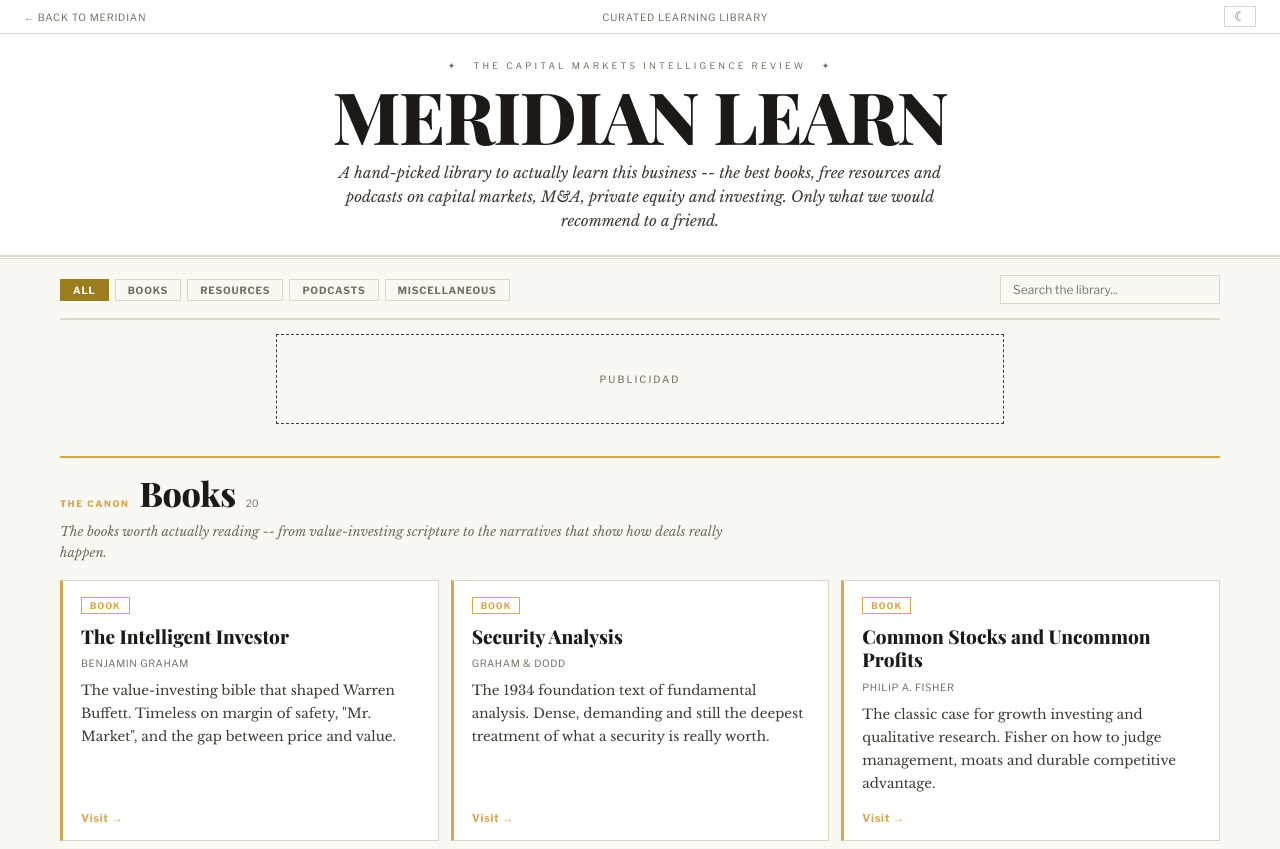
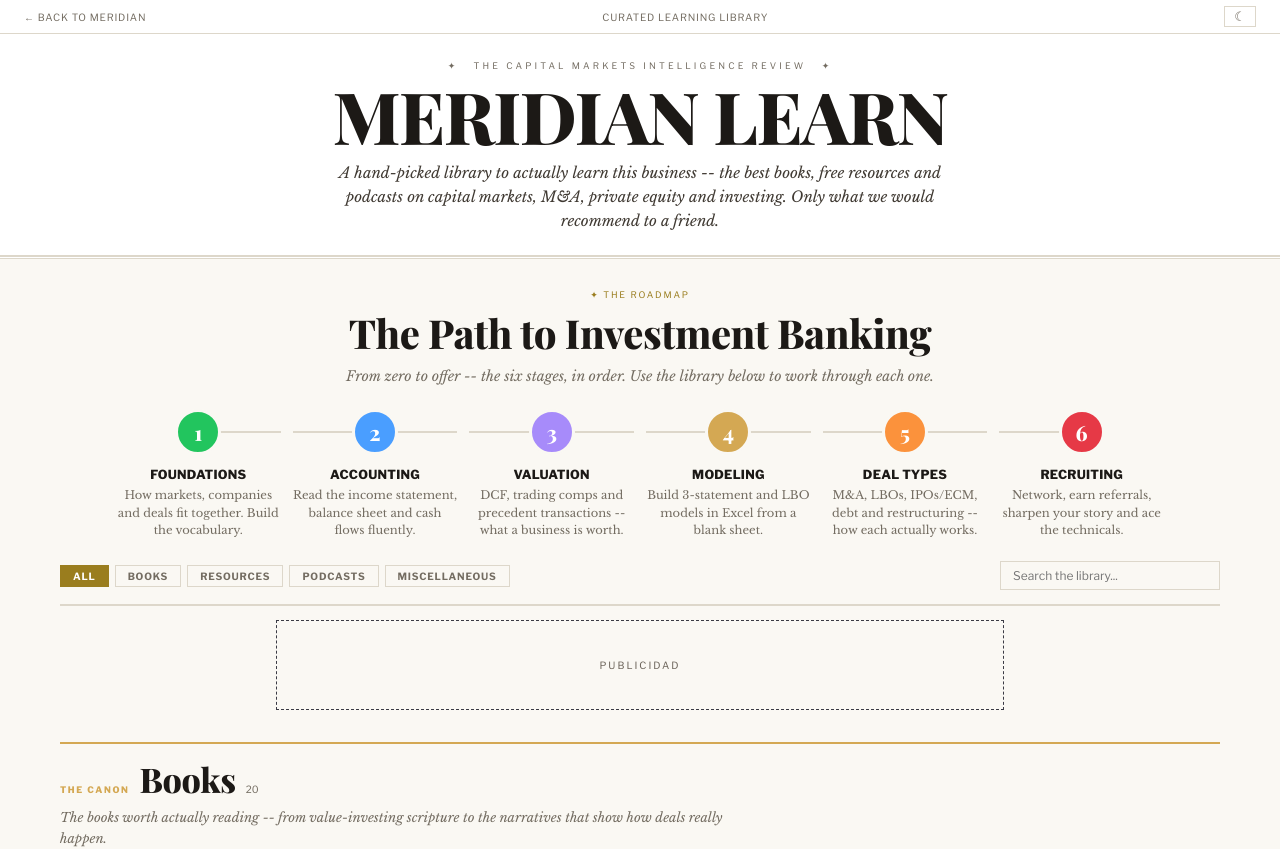
Before and after one commit to arosmuno/Meridian, a Next.js app: page /learn in a window 1280 px wide. Shown: the top 849 px of the page. Built offline with nearby package versions, Linux system fonts and the light colour scheme; no server answers.

Commit message:
Add files via upload

```diff
--- a/pages/learn.js
+++ b/pages/learn.js
@@ -10,6 +10,42 @@
   Podcasts: { accent: '#a78bfa', tag: 'Listen', desc: 'Long-form conversations that make the commute smarter -- deals, strategy and the people behind them.' },
   Miscellaneous: { accent: '#22c55e', tag: 'The toolkit', desc: 'The daily newsletters, data tools and communities that keep you sharp and current.' },
 };
+
+// Ruta visual "de cero a IB": etapas ordenadas de principiante a avanzado.
+const IB_STEPS = [
+  { n: 1, color: '#22c55e', title: 'Foundations', desc: 'How markets, companies and deals fit together. Build the vocabulary.' },
+  { n: 2, color: '#4a9eff', title: 'Accounting', desc: 'Read the income statement, balance sheet and cash flows fluently.' },
+  { n: 3, color: '#a78bfa', title: 'Valuation', desc: 'DCF, trading comps and precedent transactions -- what a business is worth.' },
+  { n: 4, color: '#d4a853', title: 'Modeling', desc: 'Build 3-statement and LBO models in Excel from a blank sheet.' },
+  { n: 5, color: '#fb923c', title: 'Deal types', desc: 'M&A, LBOs, IPOs/ECM, debt and restructuring -- how each actually works.' },
+  { n: 6, color: '#e63946', title: 'Recruiting', desc: 'Network, earn referrals, sharpen your story and ace the technicals.' },
+];
+
+function PathToIB() {
+  return (
+    <section style={{ maxWidth: 1100, margin: '0 auto', padding: '30px 20px 6px' }}>
+      <div style={{ textAlign: 'center', marginBottom: 22 }}>
+        <div style={{ fontFamily: 'var(--s)', fontSize: 9, letterSpacing: '.2em', color: 'var(--gold)', textTransform: 'uppercase', marginBottom: 6 }}>&#10022; The roadmap</div>
+        <h2 style={{ fontFamily: 'var(--d)', fontSize: 'clamp(26px,3.4vw,40px)', fontWeight: 800, color: 'var(--text-hi)', margin: '0 0 6px', letterSpacing: '-.01em' }}>The Path to Investment Banking</h2>
+        <p style={{ fontFamily: 'var(--r)', fontSize: 14, color: 'var(--text-mid)', fontStyle: 'italic', maxWidth: 620, margin: '0 auto', lineHeight: 1.6 }}>From zero to offer -- the six stages, in order. Use the library below to work through each one.</p>
+      </div>
+      <div className="ib-path" style={{ display: 'flex', flexWrap: 'wrap', justifyContent: 'center' }}>
+        {IB_STEPS.map((s, i) => (
+          <div key={s.n} style={{ flex: '1 1 150px', minWidth: 140, maxWidth: 200, position: 'relative', padding: '0 6px' }}>
+            <div style={{ position: 'relative', height: 46, marginBottom: 12 }}>
+              <div style={{ position: 'absolute', top: 22, left: i === 0 ? '50%' : 0, right: i === IB_STEPS.length - 1 ? '50%' : 0, height: 2, background: 'var(--border)' }} />
+              <div style={{ position: 'absolute', top: 0, left: '50%', transform: 'translateX(-50%)', width: 46, height: 46, borderRadius: '50%', background: s.color, color: '#fff', display: 'flex', alignItems: 'center', justifyContent: 'center', fontFamily: 'var(--d)', fontSize: 21, fontWeight: 800, zIndex: 1, border: '3px solid var(--bg)' }}>{s.n}</div>
+            </div>
+            <div style={{ textAlign: 'center' }}>
+              <div style={{ fontFamily: 'var(--s)', fontSize: 12.5, fontWeight: 800, color: 'var(--text-hi)', letterSpacing: '.02em', textTransform: 'uppercase' }}>{s.title}</div>
+              <p style={{ fontFamily: 'var(--r)', fontSize: 11.5, color: 'var(--text-mid)', margin: '5px 0 0', lineHeight: 1.5 }}>{s.desc}</p>
+            </div>
+          </div>
+        ))}
+      </div>
+    </section>
+  );
+}
 
 function ResourceCard({ r, accent }) {
   return (
@@ -86,6 +122,9 @@
           </div>
         </div>
 
+        {/* PATH TO IB */}
+        <PathToIB />
+
         {/* CONTROLS */}
         <div className="content-area" style={{ maxWidth: 1200, margin: '0 auto', padding: '0 20px' }}>
           <div style={{ display: 'flex', justifyContent: 'space-between', alignItems: 'center', padding: '16px 0 14px', borderBottom: '2px solid var(--border)', flexWrap: 'wrap', gap: 12 }}>
```
Also changed, not shown: pages/deal.js (+13 -1 lines), pages/index.js (+12 -0 lines).
